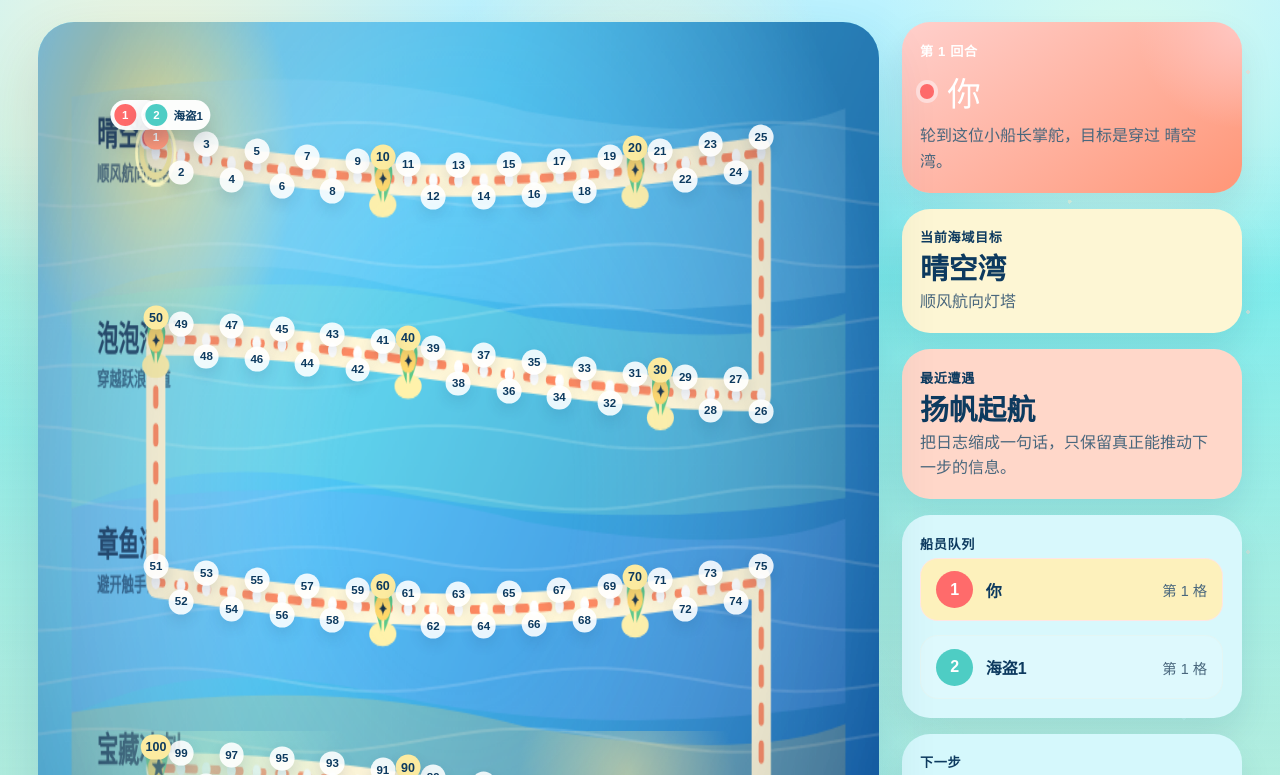
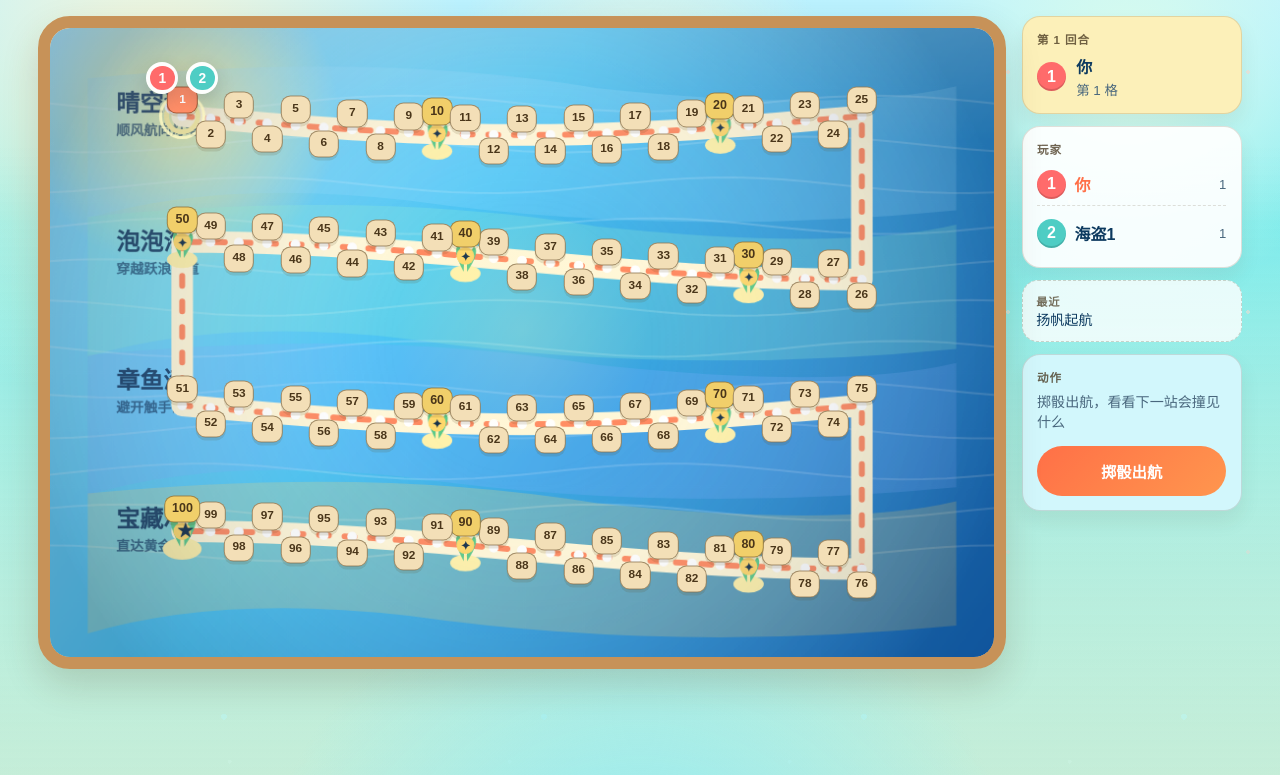
Before and after one commit to unix2dos/pirate-adventure-chess, a website built with Vite: page index.html in a window 1280 px wide. Both pictures are taken after a click on the button "开始冒险". Shown: the top 775 px of the page. Built offline with nearby package versions, Linux system fonts and the light colour scheme.

Commit message:
refactor: simplify game layout around the board

```diff
--- a/src/render/board-renderer.js
+++ b/src/render/board-renderer.js
@@ -278,7 +278,6 @@ function renderBoardLabels(root, state = {}) {
           title="${index + 1}号 ${player.name}"
         >
           <span class="board-player-chip__badge">${index + 1}</span>
-          <span class="board-player-chip__name">${player.name}</span>
         </div>
       `;
     })
--- a/src/styles/components.css
+++ b/src/styles/components.css
@@ -178,64 +178,6 @@
   flex: none;
 }
 
-.hud-stack {
-  display: grid;
-  gap: 1rem;
-  width: 100%;
-}
-
-.hud-banner,
-.hud-card,
-.action-dock {
-  border-radius: 28px;
-  padding: 1.15rem;
-  box-shadow: var(--shadow-md);
-}
-
-.hud-banner {
-  background:
-    radial-gradient(circle at top right, color-mix(in oklab, white 60%, var(--current-player, var(--coral))) 0, transparent 28%),
-    linear-gradient(145deg, color-mix(in oklab, white 66%, var(--current-player, var(--coral))) 0%, color-mix(in oklab, white 24%, var(--coral)) 100%);
-  color: white;
-}
-
-.hud-banner__eyebrow,
-.hud-card__eyebrow,
-.action-dock__eyebrow {
-  margin: 0 0 0.45rem;
-  font-size: 0.82rem;
-  font-weight: 800;
-  letter-spacing: 0.05em;
-  text-transform: uppercase;
-}
-
-.hud-banner__title {
-  display: flex;
-  align-items: center;
-  gap: 0.8rem;
-  margin: 0 0 0.45rem;
-  font-size: clamp(1.45rem, 3vw, 2.1rem);
-  font-family: var(--font-display);
-}
-
-.hud-card {
-  background: color-mix(in oklab, white 76%, var(--bg-sand));
-}
-
-.hud-card--objective {
-  background: color-mix(in oklab, white 70%, var(--lemon));
-}
-
-.hud-card--encounter {
-  background: color-mix(in oklab, white 70%, var(--coral));
-}
-
-.hud-card--crew {
-  background: color-mix(in oklab, white 74%, var(--sea-bright));
-}
-
-.hud-card__title,
-.action-dock__title,
 .overlay-title {
   margin: 0 0 0.35rem;
   font-family: var(--font-display);
@@ -243,15 +185,156 @@
   line-height: 1.05;
 }
 
-.action-dock {
-  margin-top: auto;
-  background: color-mix(in oklab, white 72%, var(--sea-bright));
+.hud-mini {
+  width: 100%;
+  display: grid;
+  gap: 0.75rem;
+  align-content: start;
+}
+
+.hud-mini__section {
+  border-radius: 18px;
+  padding: 0.85rem 0.9rem;
+  background: rgba(255, 250, 240, 0.96);
+  border: 1px solid rgba(87, 63, 34, 0.16);
+  box-shadow: 0 10px 20px rgba(60, 46, 23, 0.08);
+}
+
+.hud-mini__section--turn {
+  background: color-mix(in oklab, white 52%, var(--lemon));
+}
+
+.hud-mini__section--legend {
+  background: rgba(255, 255, 255, 0.92);
+}
+
+.hud-mini__section--action {
+  background: color-mix(in oklab, white 70%, var(--sea-bright));
+}
+
+.hud-mini__eyebrow {
+  margin: 0 0 0.45rem;
+  font-size: 0.72rem;
+  font-weight: 800;
+  letter-spacing: 0.08em;
+  text-transform: uppercase;
+  color: rgba(71, 55, 31, 0.78);
+}
+
+.hud-mini__current {
+  display: flex;
+  align-items: center;
+  gap: 0.65rem;
+}
+
+.hud-mini__current-badge,
+.hud-legend__badge {
+  width: 1.8rem;
+  height: 1.8rem;
+  display: grid;
+  place-items: center;
+  border-radius: 999px;
+  background: var(--current-player, var(--crew-color, var(--coral)));
+  color: white;
+  font-weight: 800;
+  box-shadow: inset 0 -2px 0 rgba(0, 0, 0, 0.14);
+}
+
+.hud-mini__current-copy {
+  display: grid;
+  gap: 0.1rem;
+}
+
+.hud-mini__current-copy strong {
+  font-size: 1rem;
+}
+
+.hud-mini__current-copy span {
+  color: var(--ink-soft);
+  font-size: 0.84rem;
+}
+
+.hud-legend {
+  margin: 0;
+  padding: 0;
+  list-style: none;
+  display: grid;
+  gap: 0.45rem;
+}
+
+.hud-legend__item {
+  display: flex;
+  align-items: center;
+  justify-content: space-between;
+  gap: 0.5rem;
+  padding: 0.38rem 0;
+  border-bottom: 1px dashed rgba(80, 59, 27, 0.16);
+}
+
+.hud-legend__item:last-child {
+  border-bottom: none;
+}
+
+.hud-legend__item[data-active='true'] .hud-legend__name {
+  color: var(--coral);
+}
+
+.hud-legend__left {
+  min-width: 0;
+  display: flex;
+  align-items: center;
+  gap: 0.55rem;
+}
+
+.hud-legend__name {
+  font-weight: 700;
+}
+
+.hud-legend__meta {
+  color: var(--ink-soft);
+  font-size: 0.82rem;
+}
+
+.hud-mini__event {
+  margin: 0;
+  padding: 0.7rem 0.85rem;
+  border-radius: 16px;
+  background: rgba(255, 255, 255, 0.8);
+  border: 1px dashed rgba(85, 63, 30, 0.22);
+  color: var(--ink-strong);
+  display: grid;
+  gap: 0.15rem;
+}
+
+.hud-mini__event-label {
+  font-size: 0.7rem;
+  font-weight: 800;
+  letter-spacing: 0.08em;
+  text-transform: uppercase;
+  color: rgba(71, 55, 31, 0.72);
+}
+
+.hud-mini__event-text {
+  font-size: 0.88rem;
+  line-height: 1.35;
+}
+
+.hud-mini__action-copy {
+  margin: 0;
+  color: var(--ink-soft);
+  font-size: 0.88rem;
+  line-height: 1.45;
 }
 
 .roll-button {
   width: 100%;
   margin-top: 0.8rem;
   font-size: 1.05rem;
+}
+
+.roll-button--compact {
+  padding: 0.9rem 1rem;
+  font-size: 0.96rem;
 }
 
 .overlay-card {
@@ -337,57 +420,51 @@
   position: absolute;
   display: grid;
   place-items: center;
-  min-width: 1.55rem;
-  height: 1.55rem;
-  padding: 0 0.3rem;
-  border-radius: 999px;
+  min-width: 1.9rem;
+  height: 1.7rem;
+  padding: 0 0.4rem;
+  border-radius: 0.6rem;
   transform: translate(-50%, -50%);
-  background: rgba(255, 255, 255, 0.88);
-  color: var(--ink-strong);
-  font-size: 0.72rem;
+  background: #f3dfb7;
+  border: 1.5px solid rgba(95, 72, 38, 0.55);
+  color: #4a361a;
+  font-size: 0.74rem;
   font-weight: 800;
   line-height: 1;
-  box-shadow: 0 6px 14px rgba(21, 57, 102, 0.12);
+  box-shadow: 0 3px 0 rgba(96, 71, 33, 0.14);
 }
 
 .board-cell-label--landmark {
-  background: color-mix(in oklab, white 36%, var(--lemon));
+  background: #f1cf6a;
   font-size: 0.78rem;
 }
 
 .board-cell-label--current {
-  background: color-mix(in oklab, white 26%, var(--coral));
+  background: #ff8e67;
+  border-color: rgba(132, 68, 34, 0.7);
   color: white;
 }
 
 .board-player-chip {
   position: absolute;
-  display: inline-flex;
-  align-items: center;
-  gap: 0.4rem;
+  display: inline-grid;
+  place-items: center;
   transform: translate(-50%, -50%);
-  padding: 0.26rem 0.48rem 0.26rem 0.26rem;
+  width: 2rem;
+  height: 2rem;
   border-radius: 999px;
-  background: rgba(255, 255, 255, 0.96);
-  color: var(--ink-strong);
-  font-size: 0.72rem;
-  font-weight: 800;
-  box-shadow: 0 10px 20px rgba(14, 40, 77, 0.18);
-  white-space: nowrap;
+  background: rgba(255, 255, 255, 0.98);
+  box-shadow: 0 8px 18px rgba(14, 40, 77, 0.18);
 }
 
 .board-player-chip__badge {
-  width: 1.35rem;
-  height: 1.35rem;
+  width: 1.55rem;
+  height: 1.55rem;
   display: grid;
   place-items: center;
   border-radius: 999px;
   background: var(--chip-color, var(--coral));
   color: white;
+  font-size: 0.86rem;
+  font-weight: 800;
 }
-
-.board-player-chip__name {
-  max-width: 5.5rem;
-  overflow: hidden;
-  text-overflow: ellipsis;
-}
--- a/src/styles/layout.css
+++ b/src/styles/layout.css
@@ -23,12 +23,12 @@
 }
 
 .game-layout {
-  width: min(1320px, 100%);
+  width: min(1440px, 100%);
   margin: 0 auto;
   display: grid;
-  grid-template-columns: minmax(0, 1fr) 340px;
-  gap: clamp(1rem, 1.8vw, 1.5rem);
-  align-items: stretch;
+  grid-template-columns: minmax(0, 1fr) 220px;
+  gap: clamp(0.75rem, 1.4vw, 1rem);
+  align-items: start;
 }
 
 .scene-panel {
@@ -46,8 +46,8 @@
 
 .board-stage-shell {
   position: relative;
-  min-height: clamp(520px, 72vh, 820px);
-  border-radius: 36px;
+  min-height: clamp(620px, 78vh, 900px);
+  border-radius: 32px;
   overflow: hidden;
   box-shadow: var(--shadow-lg);
 }
@@ -55,6 +55,7 @@
 .hud-stage-shell {
   min-width: 0;
   display: flex;
+  align-items: stretch;
 }
 
 .overlay-layer {
--- a/src/styles/scenes.css
+++ b/src/styles/scenes.css
@@ -118,24 +118,25 @@
 }
 
 .game-scene {
-  padding-top: clamp(1rem, 2vw, 1.4rem);
+  padding-top: clamp(0.75rem, 1.6vw, 1rem);
 }
 
 .board-stage-shell {
   background:
-    linear-gradient(180deg, color-mix(in oklab, white 34%, var(--sea-bright)) 0%, color-mix(in oklab, white 12%, var(--sea-deep)) 100%);
+    linear-gradient(180deg, #d8bb8b 0%, #cfa26d 100%);
+  border: 12px solid #c79258;
+  box-shadow:
+    0 16px 36px rgba(80, 56, 23, 0.18),
+    inset 0 0 0 2px rgba(255, 245, 220, 0.34);
 }
 
 .board-stage-shell::before {
   content: '';
   position: absolute;
-  inset: auto auto 0 0;
-  width: 100%;
-  height: 24%;
+  inset: 0;
   background:
-    radial-gradient(circle at 20% 12%, color-mix(in oklab, white 38%, var(--mint)) 0, transparent 20%),
-    radial-gradient(circle at 70% 20%, color-mix(in oklab, white 34%, var(--lemon)) 0, transparent 18%);
-  opacity: 0.5;
+    linear-gradient(180deg, rgba(255, 255, 255, 0.18), transparent 18%),
+    radial-gradient(circle at 50% 48%, rgba(255, 241, 179, 0.16), transparent 22%);
   pointer-events: none;
 }
 
--- a/src/ui/game-hud.js
+++ b/src/ui/game-hud.js
@@ -1,14 +1,14 @@
-function renderCrewItems(crew, currentPlayerId) {
+function renderLegendItems(crew, currentPlayerId) {
   return crew
     .map((member, index) => {
       const active = member.id === currentPlayerId;
       return `
-        <li class="crew-pill" data-active="${active}" style="--crew-color:${member.color ?? '#ff6b6b'};">
-          <span class="ranking-item__left">
-            <span class="ranking-item__badge">${index + 1}</span>
-            <span class="crew-pill__name">${member.name}</span>
+        <li class="hud-legend__item" data-active="${active}" style="--crew-color:${member.color ?? '#ff6b6b'};">
+          <span class="hud-legend__left">
+            <span class="hud-legend__badge">${index + 1}</span>
+            <span class="hud-legend__name">${member.name}</span>
           </span>
-          <span class="crew-pill__meta">第 ${member.position ?? 1} 格</span>
+          <span class="hud-legend__meta">${member.position ?? 1}</span>
         </li>
       `;
     })
@@ -19,9 +19,8 @@ export function renderGameHud(root, { state }) {
   const currentPlayer = state.currentPlayer ?? { id: 'crew-1', name: '待命船员', color: '#ff6b6b' };
   const crew = Array.isArray(state.crew) && state.crew.length > 0 ? state.crew : [currentPlayer];
   const recentEventTitle = state.recentEvent?.title ?? '准备出航';
-  const zoneLabel = state.currentZoneLabel ?? '晴空湾';
-  const objective = state.currentObjective ?? `穿越${zoneLabel}`;
   const turnLabel = typeof state.turnNumber === 'number' ? `第 ${state.turnNumber} 回合` : '冒险进行中';
+  const currentPlayerNumber = Math.max(1, crew.findIndex(({ id }) => id === currentPlayer.id) + 1);
   const actionTitle = state.pendingEvent
     ? '先处理这次遭遇，再继续出航'
     : state.gameOver
@@ -29,36 +28,34 @@ export function renderGameHud(root, { state }) {
       : '掷骰出航，看看下一站会撞见什么';
 
   root.innerHTML = `
-    <aside data-scene="game-hud" class="hud-stack">
-      <section data-role="current-player-banner" class="hud-banner" style="--current-player:${currentPlayer.color};">
-        <p class="hud-banner__eyebrow">${turnLabel}</p>
-        <div class="hud-banner__title">
-          <span class="crew-dot" style="--crew-color:${currentPlayer.color};"></span>
-          <span>${currentPlayer.name}</span>
+    <aside data-scene="game-hud" class="hud-mini">
+      <section data-role="current-player-banner" class="hud-mini__section hud-mini__section--turn" style="--current-player:${currentPlayer.color};">
+        <p class="hud-mini__eyebrow">${turnLabel}</p>
+        <div class="hud-mini__current">
+          <span class="hud-mini__current-badge">${currentPlayerNumber}</span>
+          <div class="hud-mini__current-copy">
+            <strong>${currentPlayer.name}</strong>
+            <span>第 ${currentPlayer.position ?? 1} 格</span>
+          </div>
         </div>
-        <p class="hud-copy">轮到这位小船长掌舵，目标是穿过 ${zoneLabel}。</p>
       </section>
-      <section data-role="zone-objective-card" class="hud-card hud-card--objective">
-        <p class="hud-card__eyebrow">当前海域目标</p>
-        <h3 class="hud-card__title">${zoneLabel}</h3>
-        <p class="hud-copy">${objective}</p>
-      </section>
-      <section data-role="recent-encounter-card" class="hud-card hud-card--encounter">
-        <p class="hud-card__eyebrow">最近遭遇</p>
-        <h3 class="hud-card__title">${recentEventTitle}</h3>
-        <p class="hud-copy">把日志缩成一句话，只保留真正能推动下一步的信息。</p>
-      </section>
-      <section data-role="crew-strip" class="hud-card hud-card--crew">
-        <p class="hud-card__eyebrow">船员队列</p>
-        <ul class="crew-list">
-          ${renderCrewItems(crew, currentPlayer.id)}
+
+      <section data-role="player-legend" class="hud-mini__section hud-mini__section--legend">
+        <p class="hud-mini__eyebrow">玩家</p>
+        <ul class="hud-legend">
+          ${renderLegendItems(crew, currentPlayer.id)}
         </ul>
       </section>
-      <section data-role="action-dock" class="action-dock">
-        <p class="action-dock__eyebrow">下一步</p>
-        <h3 class="action-dock__title">${actionTitle}</h3>
-        <p class="hud-copy">${state.pendingEvent ? '解决完这次遭遇，回合才会继续往下走。' : '每次落点都有可能触发新的海域事件。'}</p>
-        <button class="action-button action-button--primary roll-button" data-role="roll-action" type="button">
+
+      <p class="hud-mini__event" data-role="event-note">
+        <span class="hud-mini__event-label">最近</span>
+        <span class="hud-mini__event-text">${recentEventTitle}</span>
+      </p>
+
+      <section data-role="action-dock" class="hud-mini__section hud-mini__section--action">
+        <p class="hud-mini__eyebrow">动作</p>
+        <p class="hud-mini__action-copy">${actionTitle}</p>
+        <button class="action-button action-button--primary roll-button roll-button--compact" data-role="roll-action" type="button">
           ${state.gameOver ? '宝藏到手' : '掷骰出航'}
         </button>
       </section>
```
Also changed, not shown: tests/ui/game-hud.test.js (+10 -2 lines).
